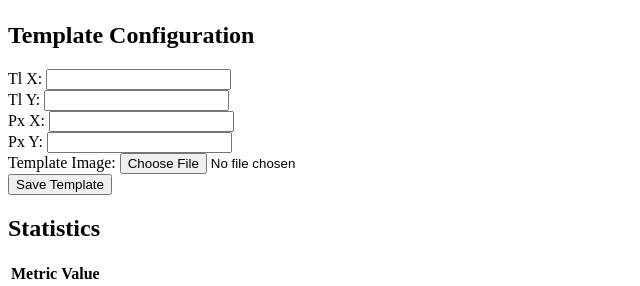
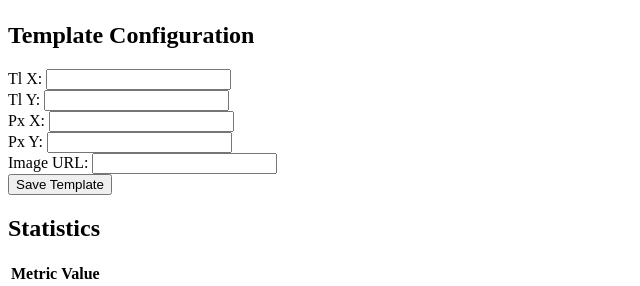
Before and after one commit to kozhilya/wplace-stat, a PHP site: page / in a window 1280 px wide. Shown: the part 58-344 px from the top of the page, without its empty margins (0-640 px from the left). Run offline with PHP 8.4, Linux system fonts and the light colour scheme; lists and menus that the app fills with data are empty.

Commit message:
feat: arrange numeric inputs in row and use image URL input
Co-authored-by: aider (deepseek/deepseek-chat) <aider@aider.chat>

```diff
--- a/src/index.html
+++ b/src/index.html
@@ -14,6 +14,7 @@
             <aside class="stats-panel">
                 <h2>Template Configuration</h2>
                 <form id="template-form">
+                    <div class="number-inputs-row">
                         <div class="form-group">
                             <label for="tl-x">Tl X:</label>
                             <input type="number" id="tl-x" required>
@@ -30,9 +31,10 @@
                             <label for="px-y">Px Y:</label>
                             <input type="number" id="px-y" required>
                         </div>
+                    </div>
                     <div class="form-group">
-                        <label for="template-image">Template Image:</label>
-                        <input type="file" id="template-image" accept="image/png" required>
+                        <label for="image-url">Image URL:</label>
+                        <input type="url" id="image-url" required>
                     </div>
                     <button type="submit">Save Template</button>
                 </form>
```
Also changed, not shown: src/styles/main.scss (+16 -1 lines). Lines whose indentation alone changed are shown as unchanged.
